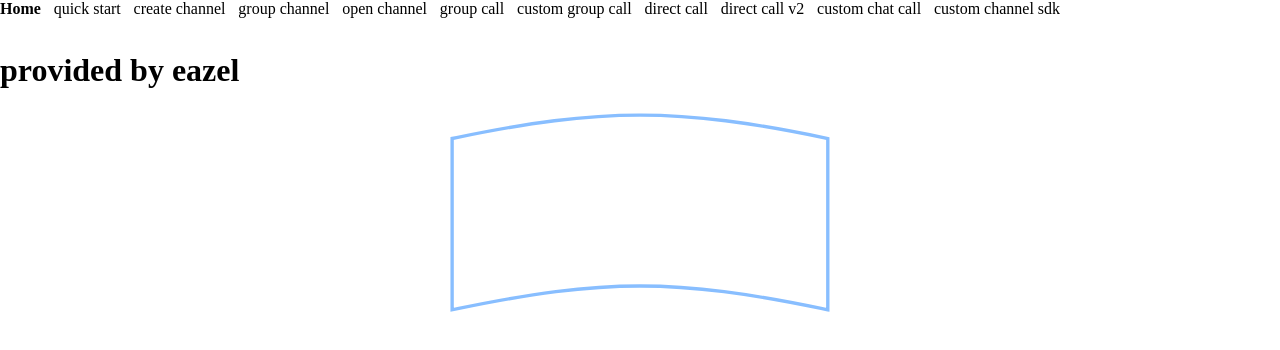
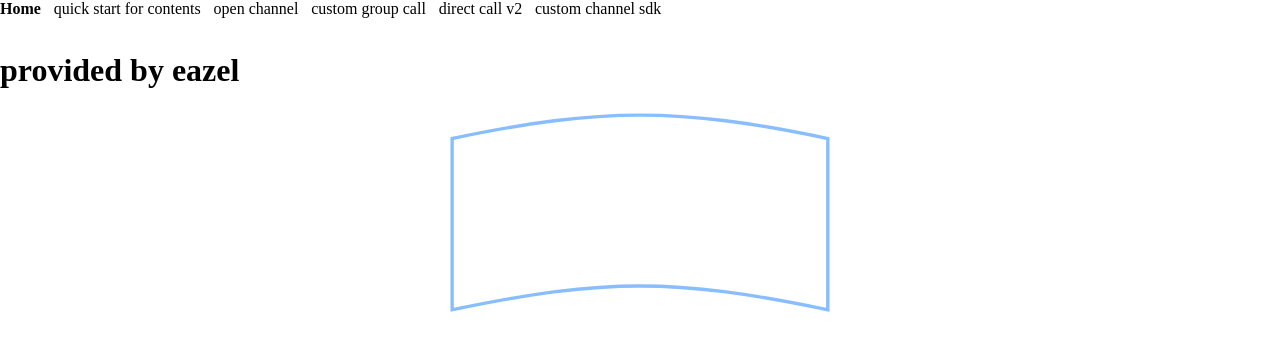
Before and after one commit to dlwnsgml0328/sendbird-custom-chat, a React (Create React App) app in the folder react/react-app-custom-v3-react-17/groupchannel/: page / in a window 1280 px wide. Shown: the top 350 px of the page. Built offline with nearby package versions, Linux system fonts and the light colour scheme; what @sendbird/uikit-react would draw is missing.

Commit message:
fix: hide unnecessary routing path

```diff
--- a/react/react-app-custom-v3-react-17/groupchannel/src/App.js
+++ b/react/react-app-custom-v3-react-17/groupchannel/src/App.js
@@ -1,5 +1,7 @@
 import React from 'react';
 import { BrowserRouter, Routes, Route } from 'react-router-dom';
+
+import Header from './components/Header';
 
 import Home from './pages/Home';
 import QuickStart from './pages/QuickStart';
@@ -12,12 +14,11 @@ import CustomEditProfile from './pages/CustomEditProfile';
 import CustomOpenChannel from './pages/CustomOpenChannel';
 import CustomCall from './pages/CustomCall';
 import CustomDirectCall from './pages/CustomDirectCall';
-
-import Header from './components/Header';
 import CustomChatWithCall from './pages/CustomChatWithCall';
 import CustomDirectCall2 from './pages/CustomDirectCall_v2';
 import CustomChannelSDK from './pages/CustomChannelSDK';
 import CustomGroupCall from './pages/CustomGroupCall';
+import QuickStartContents from './pages/QuickStartContents';
 
 function App() {
   return (
@@ -26,6 +27,9 @@ function App() {
 
       <Routes>
         <Route path="/" element={<Home />} />
+      </Routes>
+      <Routes>
+        <Route path="/quick_start_contents" element={<QuickStartContents />} />
       </Routes>
       <Routes>
         <Route path="/quick_start" element={<QuickStart />} />
--- a/react/react-app-custom-v3-react-17/groupchannel/src/components/Header/index.js
+++ b/react/react-app-custom-v3-react-17/groupchannel/src/components/Header/index.js
@@ -9,20 +9,23 @@ const Header = () => {
         <Link to="/">Home</Link>
       </li>
       <li>
+        <Link to="/quick_start_contents">quick start for contents</Link>
+      </li>
+      {/* <li>
         <Link to="/quick_start">quick start</Link>
-      </li>
-      <li>
+      </li> */}
+      {/* <li>
         <Link to="/create_channel">create channel</Link>
-      </li>
+      </li> */}
       {/* <li>
         <Link to="/channel_list">channel list</Link>
       </li>
       <li>
         <Link to="/channel_list_2">channel list2</Link>
       </li> */}
-      <li>
+      {/* <li>
         <Link to="/group_channel">group channel</Link>
-      </li>
+      </li> */}
       <li>
         <Link to="/open_channel">open channel</Link>
       </li>
@@ -32,21 +35,21 @@ const Header = () => {
       <li>
         <Link to="/edit_profile">edit profile</Link>
       </li> */}
-      <li>
+      {/* <li>
         <Link to="/group_call">group call</Link>
-      </li>
+      </li> */}
       <li>
         <Link to="/custom_group_call">custom group call</Link>
       </li>
-      <li>
+      {/* <li>
         <Link to="/direct_call">direct call</Link>
-      </li>
+      </li> */}
       <li>
         <Link to="/direct_call_2">direct call v2</Link>
       </li>
-      <li>
+      {/* <li>
         <Link to="/custom_chat_call">custom chat call</Link>
-      </li>
+      </li> */}
       <li>
         <Link to="/custom_channel_sdk">custom channel sdk</Link>
       </li>
--- a/react/react-app-custom-v3-react-17/groupchannel/src/pages/CustomOpenChannel/index.js
+++ b/react/react-app-custom-v3-react-17/groupchannel/src/pages/CustomOpenChannel/index.js
@@ -11,11 +11,11 @@ const CustomOpenChannel = () => {
   return (
     <div>
       <h1>CustomOpenChannel</h1>
-      <div style={{ display: 'flex' }}>
+      <div style={{ display: 'flex', height: '90vh' }}>
         <SendbirdProvider appId={APP_ID} userId={USER_ID} nickname={NICKNAME}>
           <div className="open_channel_wrap" style={{ width: '80%' }}>
             <OpenChannel
-              channelUrl="sendbird_open_channel_5498_606c443eaa04ca014809543fc8ca5b4d66b77ebd"
+              channelUrl="sendbird_open_channel_5482_01b6ec103bd4aa9dc754cbaba6bbd12c30df7e14"
               renderHeader={() => (
                 <div>
                   <button type="button" onClick={() => setOnEdit(true)}>
@@ -28,7 +28,7 @@ const CustomOpenChannel = () => {
           {onEdit && (
             <div className="open_channel_edit_wrap">
               <OpenChannelSettings
-                channelUrl="sendbird_open_channel_5421_28b188dfdb108b82d19df42785fa7f9d3179de71"
+                channelUrl="sendbird_open_channel_5482_01b6ec103bd4aa9dc754cbaba6bbd12c30df7e14"
                 onCloseClick={() => setOnEdit(false)}
               />
             </div>
--- /dev/null
+++ b/react/react-app-custom-v3-react-17/groupchannel/src/pages/QuickStartContents/index.js
@@ -0,0 +1,20 @@
+import React from 'react';
+import SendBirdApp from '@sendbird/uikit-react/App';
+import { APP_ID, NICKNAME, USER_ID } from '../../config/const';
+
+const QuickStartContents = () => {
+  return (
+    <div>
+      <div className="App" style={{ height: '95vh' }}>
+        <SendBirdApp
+          // Add the two lines below.
+          appId={APP_ID} // Specify your Sendbird application ID.
+          userId={USER_ID} // Specify your user ID.
+          nickname={NICKNAME}
+        />
+      </div>
+    </div>
+  );
+};
+
+export default QuickStartContents;
```
